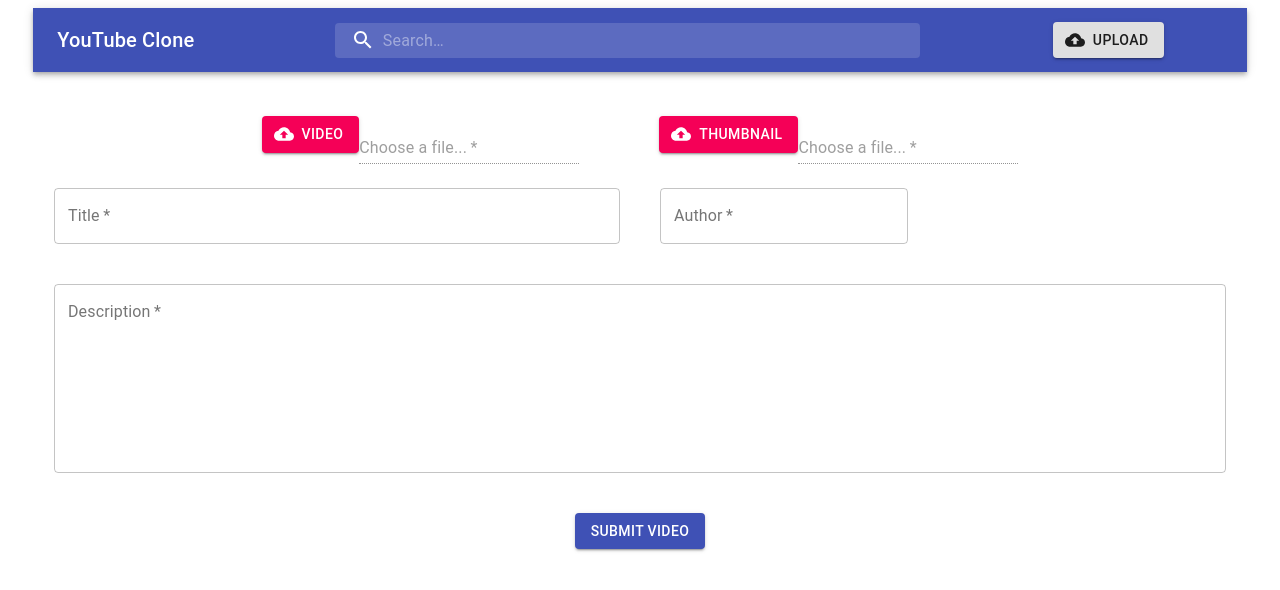
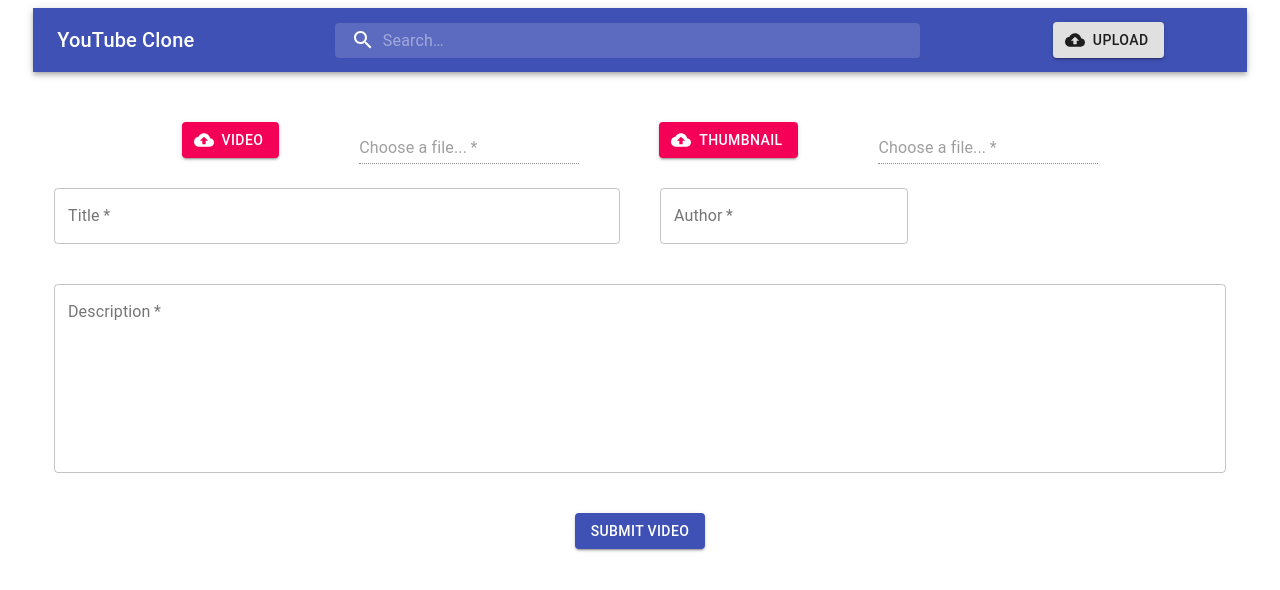
Before and after one commit to ArbaazMeghani/youtube-clone, a React (Create React App) app in the folder frontend/: page /upload in a window 1280 px wide. Shown: the top 590 px of the page. Built offline with nearby package versions, Linux system fonts and the light colour scheme.

Commit message:
Add spacing for upload button and file name textfield

```diff
--- a/frontend/src/upload/components/UploadButton.js
+++ b/frontend/src/upload/components/UploadButton.js
@@ -1,5 +1,5 @@
 import React, { useState } from 'react'
-import { Input, Button, TextField } from '@material-ui/core'
+import { Input, Button, TextField, Grid } from '@material-ui/core'
 import CloudUploadIcon from '@material-ui/icons/CloudUpload'
 
 const UploadButton = ({uploadItem, onFileUpload}) => {
@@ -24,10 +24,16 @@
         type="file"
         onChange={handleFileUpload}
       />
-      <Button color="secondary" variant="contained" component="span" startIcon={<CloudUploadIcon />}>
-        {uploadItem}
-      </Button>
-      <TextField value={fileName} disabled label="Choose a file..." required/>
+      <Grid container spacing={10} justify="center" alignItems="center">
+        <Grid item>
+          <Button color="secondary" variant="contained" component="span" startIcon={<CloudUploadIcon />}>
+            {uploadItem}
+          </Button>
+        </Grid>
+        <Grid item>
+          <TextField value={fileName} disabled label="Choose a file..." required/>
+        </Grid>
+      </Grid>
     </label>
   )
 }
```
